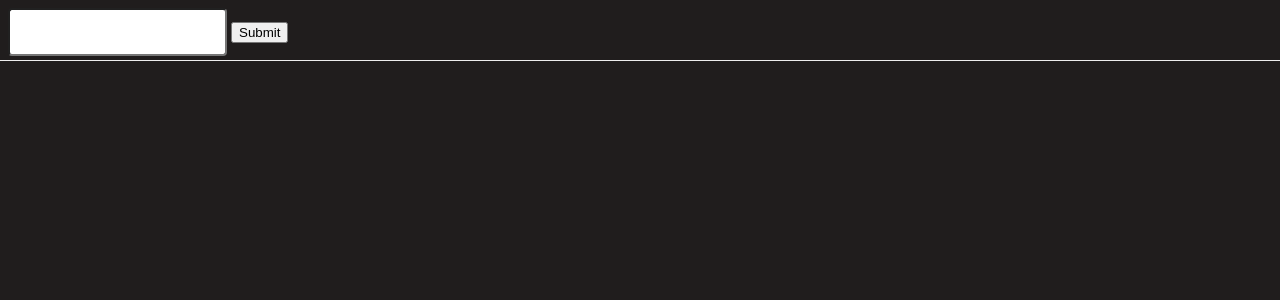
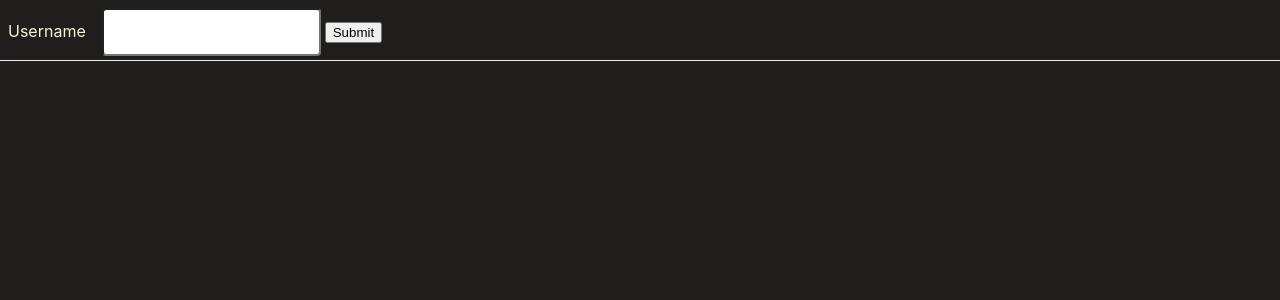
Before and after one commit to Nilufargh/git-simulation-ui, a Next.js app: page / in a window 1280 px wide. Shown: the top 300 px of the page. Built offline with nearby package versions, Linux system fonts and the light colour scheme.

Commit message:
minor fix

```diff
--- a/styles/Home.module.css
+++ b/styles/Home.module.css
@@ -126,8 +126,8 @@
 }
 
 .searchForm label {
-  position: absolute;
-  left: -99999px;
+  color: beige;
+  margin-right: 1rem;
 }
 
 .searchForm input[type='text'] {
```
